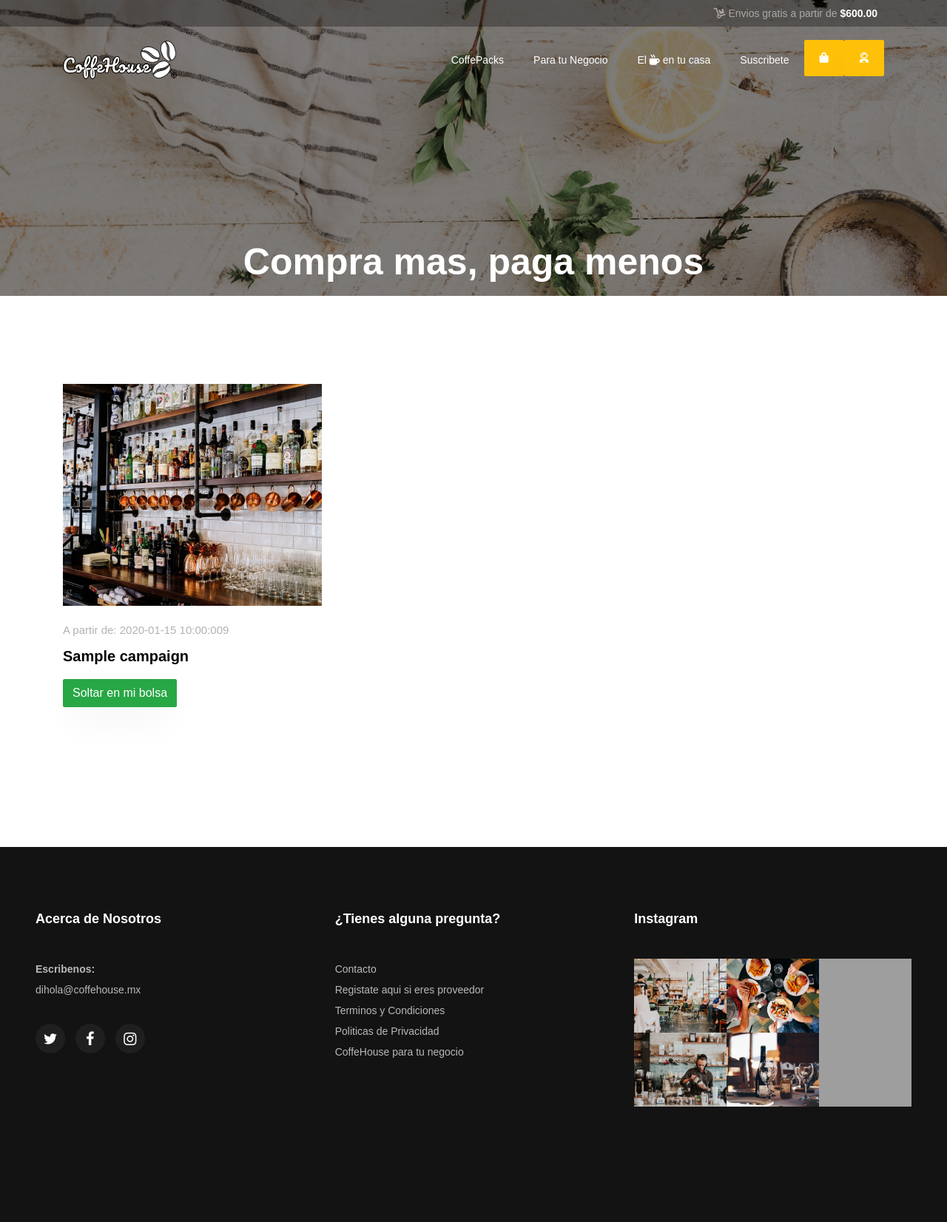
After one commit to tonatiuh19/coffeHouse, a PHP site: page /coffePack/ in a window 1280 px wide. The commit adds this page. Shown: the whole page at 74% size. Run offline with PHP 8.4, Linux system fonts and the light colour scheme; tables that the repository leaves empty or names only in its code hold one stand-in row (values such as "Sample post"); some libraries are stand-ins or nearby versions; some web fonts are replaced; grey boxes are pictures that could not be loaded.

Commit message:
CoffePack section

```diff
--- a/admin/header.php
+++ b/admin/header.php
@@ -60,7 +60,7 @@
 
         <div class="collapse navbar-collapse" id="ftco-nav">
           <ul class="navbar-nav ml-auto">
-            <li class="nav-item <!--active-->"><a href="index.html" class="nav-link">CoffePacks</a></li>
+            <li class="nav-item <!--active-->"><a href="../coffePack/" class="nav-link">CoffePacks</a></li>
             <li class="nav-item"><a href="../yourBusiness/" class="nav-link">Para tu Negocio</a></li>
             <li class="nav-item"><a href="../coffeWorld/" class="nav-link">El <i class="fas fa-mug-hot"></i> en tu casa</a></li>
             <li class="nav-item"><a href="../suscribete/" class="nav-link">Suscribete</a></li>
--- /dev/null
+++ b/coffePack/index.php
@@ -0,0 +1,60 @@
+<?php
+require_once('../admin/header.php');
+?>
+<section class="hero-wrap hero-wrap-2" style="background-image: url('../images/bg_4.jpg');" data-stellar-background-ratio="0.5">
+	<div class="overlay"></div>
+	<div class="container">
+		<div class="row no-gutters slider-text align-items-end justify-content-center">
+			<div class="col-md-9 ftco-animate text-center">
+				<h1 class="mb-2 bread">Compra mas, paga menos</h1>
+			</div>
+		</div>
+	</div>
+</section>
+
+
+<section class="ftco-section">
+	<div class="container">
+		<div class="row">
+			<?php
+			$sql = "SELECT id_campaigns, name, description, start_date, end_date, start_date FROM campaigns";
+			$result = $conn->query($sql);
+
+			if ($result->num_rows > 0) {
+			    // output data of each row
+			    while($row = $result->fetch_assoc()) {
+			        echo '<div class="col-md-4 ftco-animate">
+				<div class="blog-entry">
+					<a href="blog-single.html" class="block-20" style="background-image: url(../images/image_2.jpg);">
+					</a>
+					<div class="text pt-3 pb-4">
+						<div class="meta">
+							<div><a href="#">A partir de: '.$row["start_date"].'9</a></div>
+
+						</div>
+						<h3 class="heading"><a href="#">'.$row["name"].'</a></h3>
+						<p class="clearfix">
+							<a href="#" class="float-left btn btn-success">Soltar en mi bolsa</a>
+
+						</p>
+					</div>
+				</div>
+			</div>';
+			    }
+			} else {
+			    echo "0 results";
+			}
+			?>
+
+
+
+
+
+		</div>
+
+	</div>
+</section>
+
+<?php
+require_once('../admin/footer.php');
+?>
--- a/index.php
+++ b/index.php
@@ -60,7 +60,7 @@ session_start();
 
    <div class="collapse navbar-collapse" id="ftco-nav">
      <ul class="navbar-nav ml-auto">
-      <li class="nav-item <!--active-->"><a href="index.html" class="nav-link">CoffePacks</a></li>
+      <li class="nav-item <!--active-->"><a href="coffePack/" class="nav-link">CoffePacks</a></li>
       <li class="nav-item"><a href="yourBusiness/" class="nav-link">Para tu Negocio</a></li>
       <li class="nav-item"><a href="coffeWorld/" class="nav-link">El <i class="fas fa-mug-hot"></i> en tu casa</a></li>
       <li class="nav-item"><a href="suscribete/" class="nav-link">Suscribete</a></li>
```
